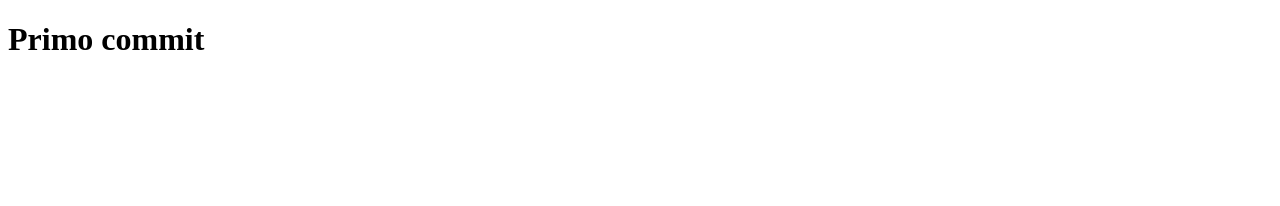
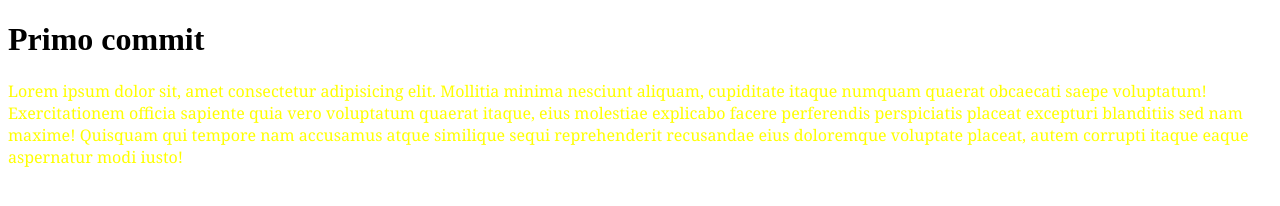
Before and after one commit to Twalian/prova-git, a plain HTML site: page index.html in a window 1280 px wide. Drawn offline with Linux system fonts and the light colour scheme.

Commit message:
Inserimento p e css

```diff
--- a/index.html
+++ b/index.html
@@ -3,9 +3,11 @@
 <head>
     <meta charset="UTF-8">
     <meta name="viewport" content="width=device-width, initial-scale=1.0">
+    <link rel="stylesheet" href="style.css">
     <title>Document</title>
 </head>
 <body>
     <h1>Primo commit</h1>
+    <p>Lorem ipsum dolor sit, amet consectetur adipisicing elit. Mollitia minima nesciunt aliquam, cupiditate itaque numquam quaerat obcaecati saepe voluptatum! Exercitationem officia sapiente quia vero voluptatum quaerat itaque, eius molestiae explicabo facere perferendis perspiciatis placeat excepturi blanditiis sed nam maxime! Quisquam qui tempore nam accusamus atque similique sequi reprehenderit recusandae eius doloremque voluptate placeat, autem corrupti itaque eaque aspernatur modi iusto!</p>
 </body>
 </html>
--- /dev/null
+++ b/style.css
@@ -0,0 +1,6 @@
+@charset "utf-8";
+
+p {
+    color: yellow;
+    font-family: Cambria, Cochin, Georgia, Times, 'Times New Roman', serif;
+}
```
